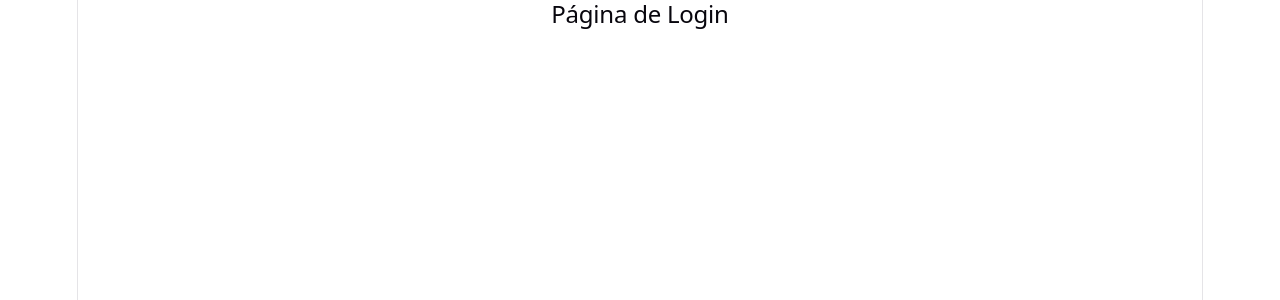
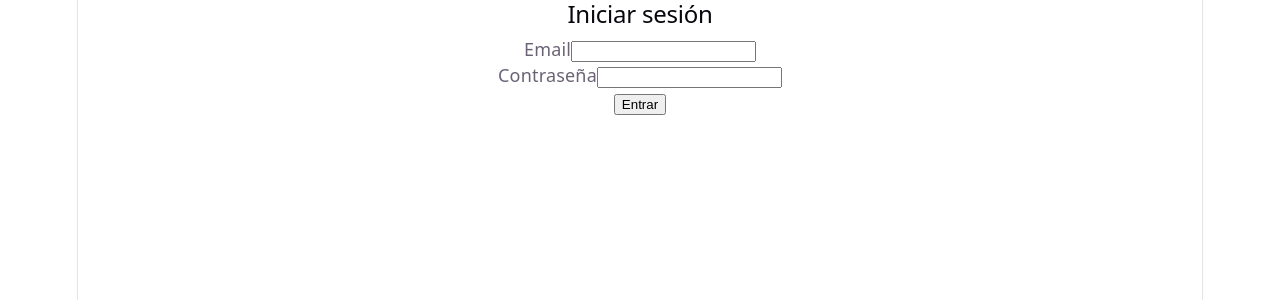
Before and after one commit to J-Mayhua/app-de-tareas, a React app in the folder frontend/: page /login in a window 1280 px wide. Shown: the top 300 px of the page. Built offline with nearby package versions, Linux system fonts and the light colour scheme; the HTML template or start-up script is replaced by a standard one.

Commit message:
feat: conectar login al backend y JWT a localStorage

```diff
--- a/frontend/src/pages/Login.jsx
+++ b/frontend/src/pages/Login.jsx
@@ -1,5 +1,55 @@
+import { useState } from 'react';
+import { useNavigate } from 'react-router-dom';
+import { loginUser } from '../services/api';
+
 function Login() {
-    return <h2>Página de Login</h2>;
+    const [email, setEmail] = useState('');
+    const [password, setPassword] = useState('');
+    const [error, setError] = useState('');
+    const navigate = useNavigate();
+
+    const handleSubmit = async (e) => {
+        e.preventDefault();
+        setError('');
+
+        try {
+            const data = await loginUser(email, password);
+            localStorage.setItem('token', data.token);
+            navigate('/dashboard');
+        } catch (err) {
+            setError(err.message);
+        }
+    };
+
+    return (
+        <div>
+            <h2>Iniciar sesión</h2>
+            {error && <p style={{ color: 'red' }}>{error}</p>}
+            <form onSubmit={handleSubmit}>
+                <div>
+                    <label htmlFor="email">Email</label>
+                    <input
+                        id="email"
+                        type="email"
+                        value={email}
+                        onChange={(e) => setEmail(e.target.value)}
+                        required
+                    />
+                </div>
+                <div>
+                    <label htmlFor="password">Contraseña</label>
+                    <input
+                        id="password"
+                        type="password"
+                        value={password}
+                        onChange={(e) => setPassword(e.target.value)}
+                        required
+                    />
+                </div>
+                <button type="submit">Entrar</button>
+            </form>
+        </div>
+    );
 }
 
 export default Login;
--- a/frontend/src/services/api.js
+++ b/frontend/src/services/api.js
@@ -20,3 +20,24 @@ export const registerUser = async (email, password) => {
 
     return data;
 };
+
+export const loginUser = async (email, password) => {
+    const response = await fetch(`${API_URL}/auth/login`, {
+        method: 'POST',
+        headers: {
+            'Content-Type': 'application/json',
+        },
+        body: JSON.stringify({ email, password }),
+    });
+
+    const data = await response.json();
+
+    if (!response.ok) {
+        if (data.errors) {
+            throw new Error(data.errors.map((e) => e.msg).join(', '));
+        }
+        throw new Error(data.message || 'Error al iniciar sesión');
+    }
+
+    return data; // contiene { message, token, user }
+};
```
